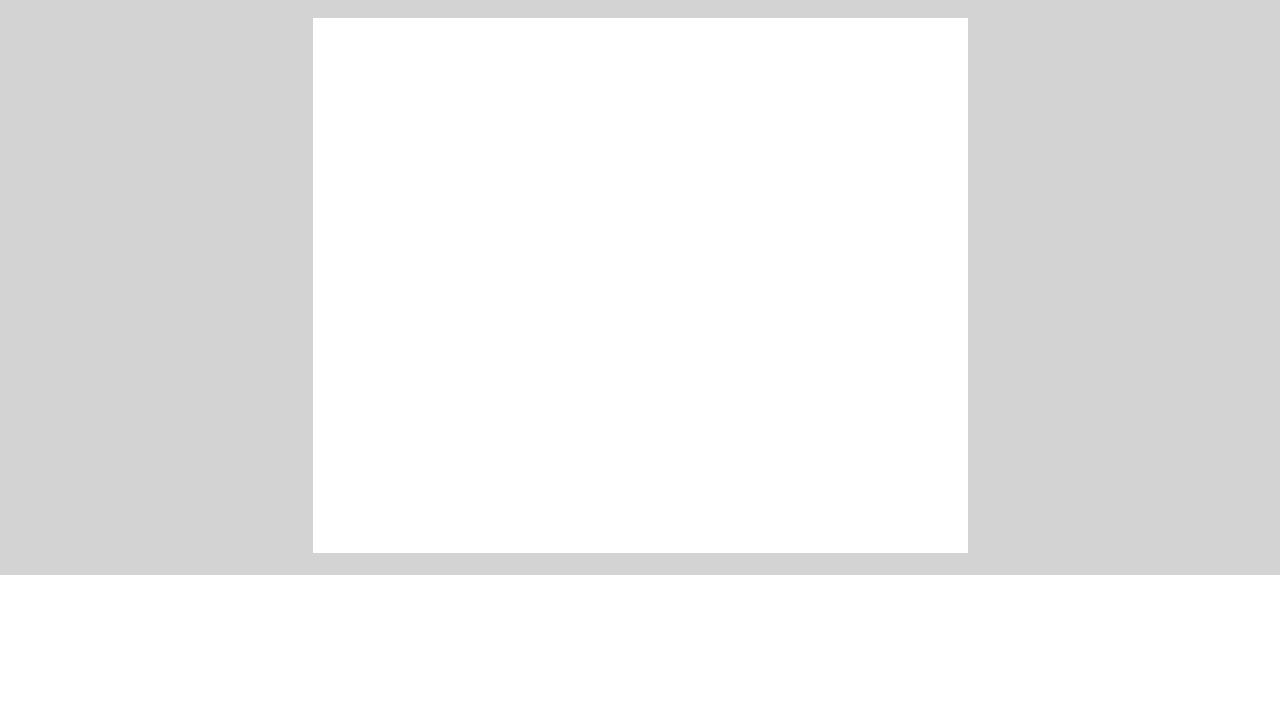
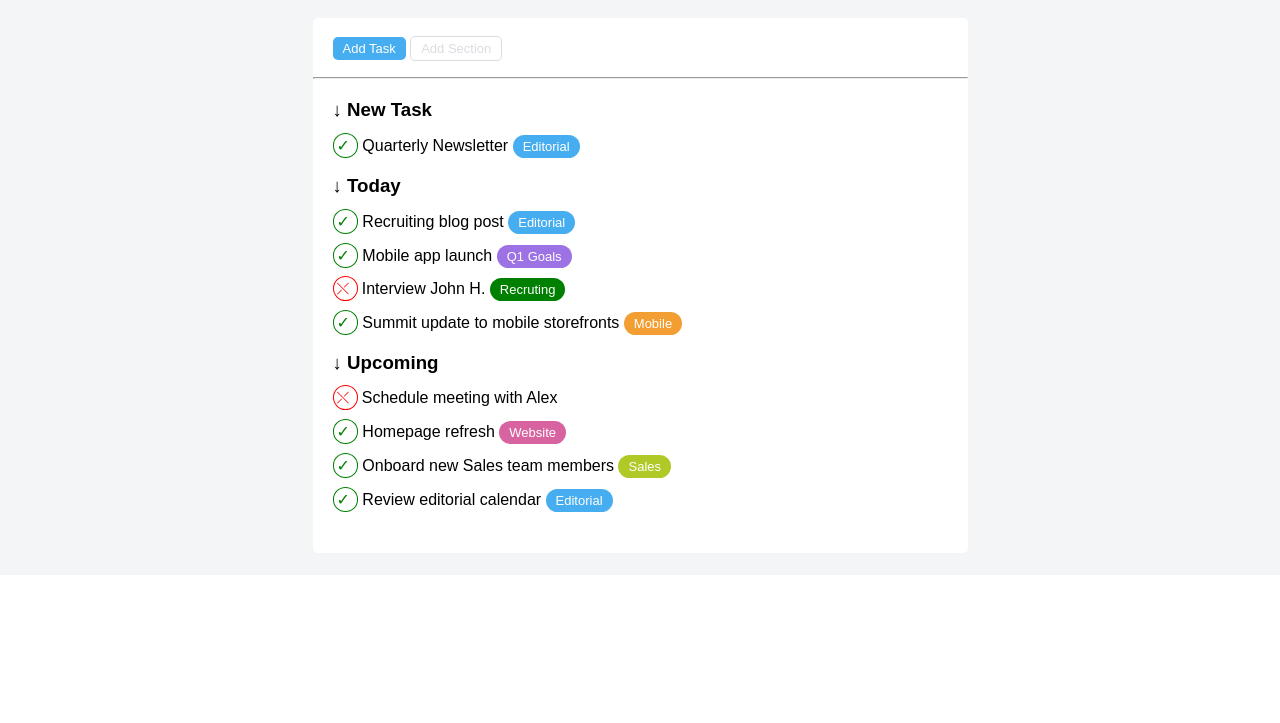
Before and after one commit to Asiaviscardi/html-css-toboolist, a plain HTML site: page index.html in a window 1280 px wide. Shown: the part 77-800 px from the top of the page. Drawn offline with Linux system fonts and the light colour scheme.

Commit message:
Termine esercizio

```diff
--- a/index.html
+++ b/index.html
@@ -38,6 +38,123 @@
 
             <div id="blocco">
 
+                <div class="container">
+
+                  <span class="bottone">Add Task</span>
+
+                  <span class="bottone bianco">Add Section</span>
+
+                </div>
+
+                <hr>
+
+                <div class="container">
+
+                    <h3>&#8595; New Task</h3>
+
+                    <ul>
+
+                        <li>
+
+                            <span class="check">&#10003; </span>Quarterly Newsletter
+
+                            <span class="bottone rotondo">Editorial</span>
+
+                        </li>
+
+
+
+                    </ul>
+
+                </div>
+
+                <div class="container">
+
+                    <h3>&#8595; Today</h3>
+
+                    <ul>
+
+                        <li>
+
+                            <span class="check">&#10003; </span>Recruiting blog post
+
+                            <span class="bottone rotondo">Editorial</span>
+
+                        </li>
+
+                        <li>
+
+                            <span class="check">&#10003; </span>Mobile app launch
+
+                            <span class="bottone rotondo viola">Q1 Goals</span>
+
+                        </li>
+
+                        <li>
+
+                            <span class="cross">&#10540; </span>Interview John H.
+
+                            <span class="bottone rotondo verde">Recruting</span>
+
+                        </li>
+
+                        <li>
+
+                            <span class="check">&#10003; </span>Summit update to mobile storefronts
+
+                            <span class="bottone rotondo arancione">Mobile</span>
+
+                        </li>
+
+
+
+                    </ul>
+
+                </div>
+
+                <div class="container">
+
+                    <h3>&#8595; Upcoming</h3>
+
+                    <ul>
+
+                        <li>
+
+                            <span class="cross">&#10540; </span>Schedule meeting with Alex
+
+
+                        </li>
+
+                        <li>
+
+                            <span class="check">&#10003; </span>Homepage refresh
+
+                            <span class="bottone rotondo rosa">Website</span>
+
+                        </li>
+
+                        <li>
+
+                            <span class="check">&#10003; </span>Onboard new Sales team members
+
+                            <span class="bottone rotondo pisello">Sales</span>
+
+                        </li>
+
+                        <li>
+
+                            <span class="check">&#10003; </span>Review editorial calendar
+
+                            <span class="bottone rotondo">Editorial</span>
+
+                        </li>
+
+
+
+                    </ul>
+
+                </div>
+
 
             </div>
 
--- a/style.css
+++ b/style.css
@@ -15,9 +15,10 @@
 /*main*/
 
 #sfondo{
-    background-color: lightgray;
+    background-color: hsl(200 20% 96% / 1);
     height: 590px;
     padding-top: 33px;
+
 }
 
 #blocco{
@@ -25,5 +26,86 @@
     width: 655px;
     height: 96%;
     margin: auto;
+    border-radius: 5px;
+    padding-top: 1px;
+}
+
+.container{
+    margin-left: 20px;
+    margin-top: 20px;
 
 }
+
+.bottone{
+    color: white;
+    background-color: #47adf1;
+    padding: 4px 10px;
+    border-radius: 5px;
+    margin-top: 2px;
+    font-size: small;
+
+}
+
+.bianco{
+    color: #d9dde1;
+    background-color: white;
+    border: 1px solid #d9dde1;
+}
+
+hr{
+    color: hsl(200 20% 96% / 1);
+    margin-top: 20px;
+}
+
+li{
+    list-style: none;
+    margin-top: 15px;
+
+}
+
+.check{
+    color: green;
+    margin-right: 4px;
+    border: 1px solid green;
+    border-radius: 50%;
+    width: 10px;
+    height: 10px;
+    padding: 3px;
+    text-align: center;
+}
+
+.cross{
+    color: red;
+    margin-right: 4px;
+    border: 1px solid red;
+    border-radius: 50%;
+    width: 10px;
+    height: 10px;
+    padding: 3px;
+    text-align: center;
+
+}
+
+.rotondo{
+    border-radius: 12px;
+}
+
+.viola{
+    background-color:#9c72e4;
+}
+
+.verde{
+    background-color: green;
+}
+
+.arancione{
+    background-color: #f29e33;
+}
+
+.rosa{
+    background-color: #d863a1;
+}
+
+.pisello{
+    background-color: #b0c926;
+}
```
